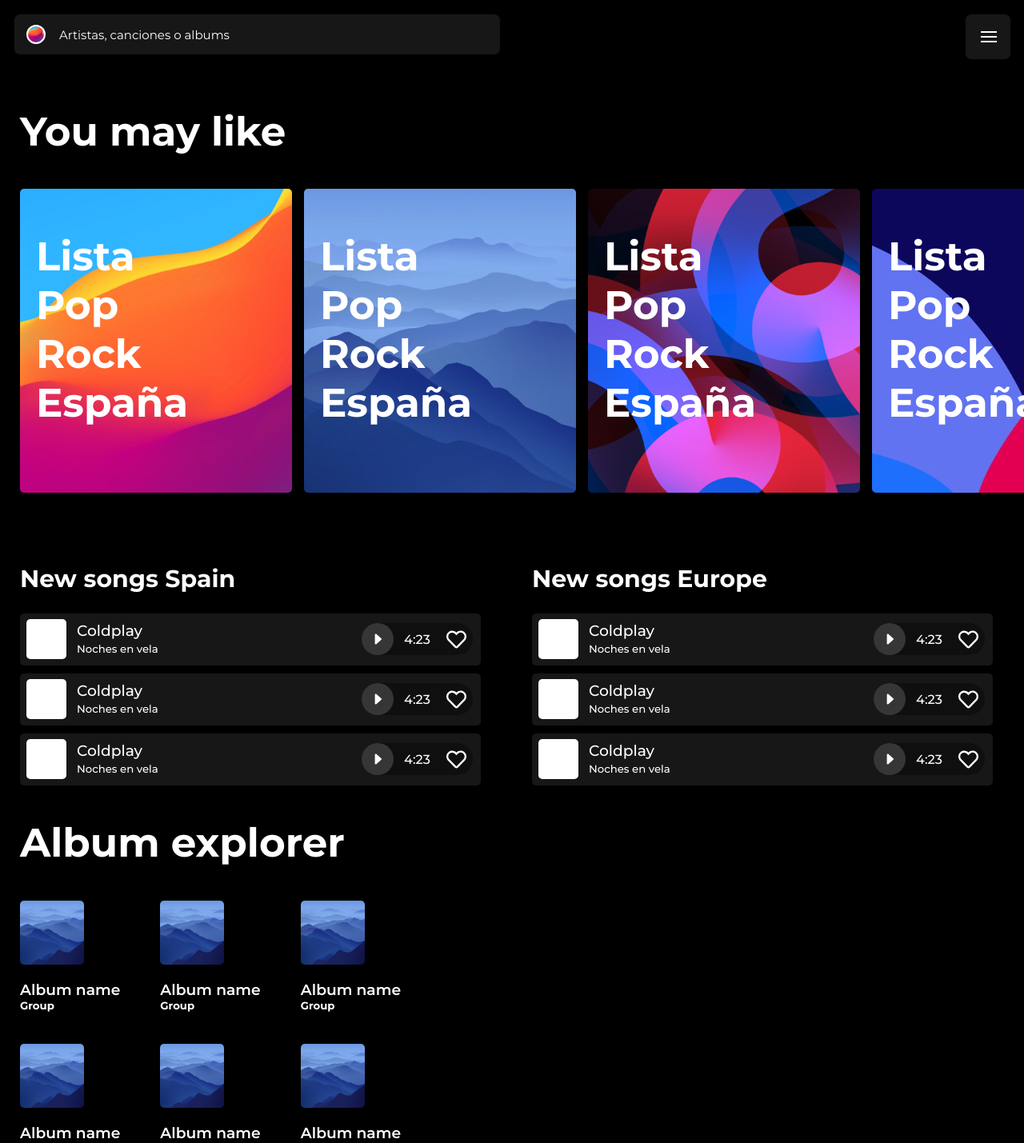
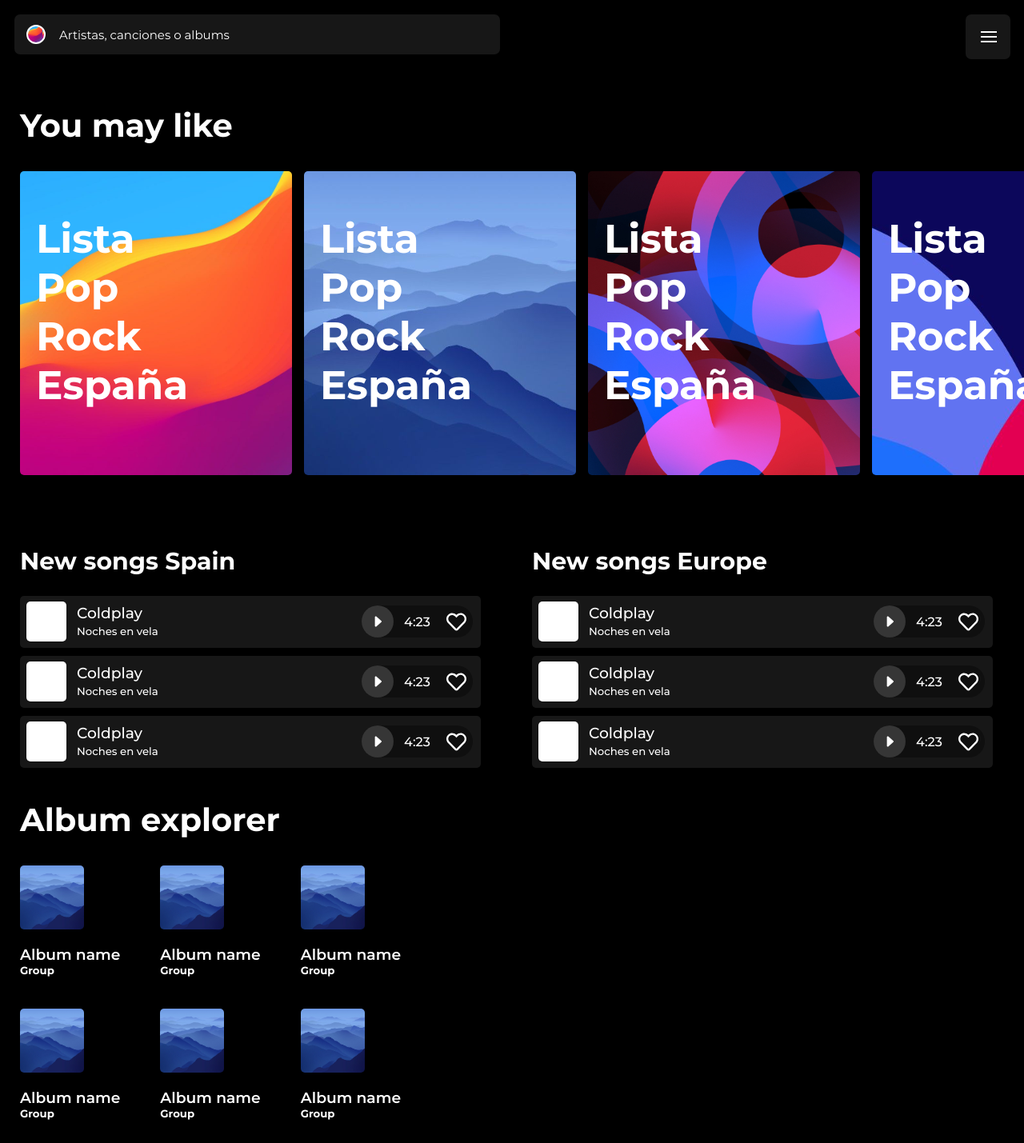
Before and after one commit to haykbit/react-music-player, a React (Create React App) app in the folder client/: page /home-page in a window 1280 px wide. Shown: the top 1429 px of the page at 80% size. Built offline with nearby package versions, Linux system fonts and the light colour scheme.

Commit message:
style: font size fixed

```diff
--- a/client/src/components/AlbumExplorer/style/albumexplorer.scss
+++ b/client/src/components/AlbumExplorer/style/albumexplorer.scss
@@ -15,7 +15,7 @@
 
   h2 {
     color: #fff;
-    font-size: 50px;
+    font-size: 40px;
   }
 
   .album-list {
--- a/client/src/components/PlaylistCarrusel/style/playlist.scss
+++ b/client/src/components/PlaylistCarrusel/style/playlist.scss
@@ -4,7 +4,7 @@
 
   h2 {
     color: #fff;
-    font-size: 50px;
+    font-size: 40px;
   }
 
   h1 {
```
